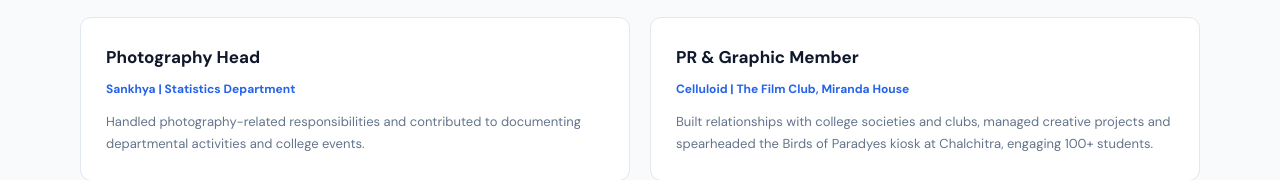
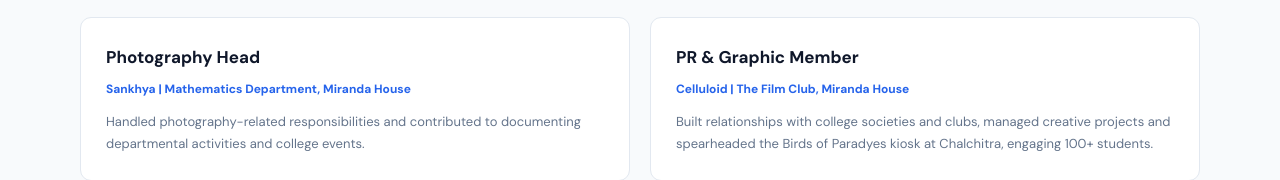
Before and after one commit to garimaworkspace/garimaworkspace.github.io, a plain HTML site: page index.html in a window 1280 px wide. Shown: the part 1696-1876 px from the top of the page. Drawn offline with Linux system fonts and the light colour scheme.

Commit message:
index.html

```diff
--- a/index.html
+++ b/index.html
@@ -903,7 +903,7 @@ footer {
 
     <div class="experience-card">
     <h3>Photography Head</h3>
-    <p class="role">Sankhya | Statistics Department</p>
+    <p class="role">Sankhya | Mathematics Department, Miranda House</p>
     <p>
         Handled photography-related responsibilities and
         contributed to documenting departmental activities
```
